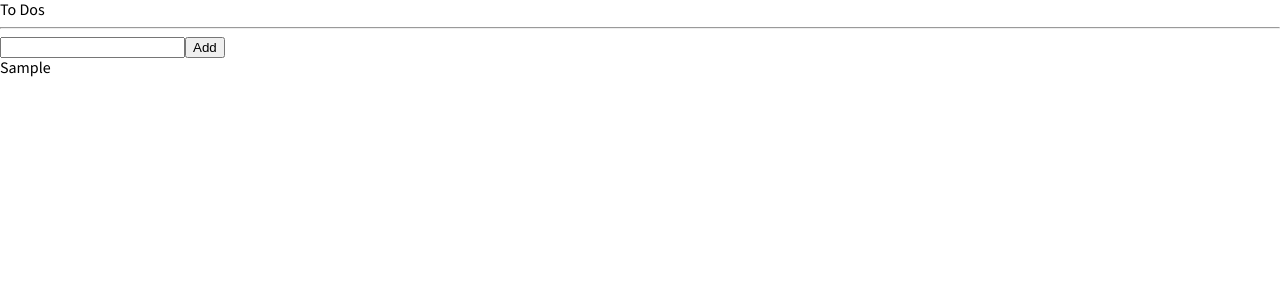
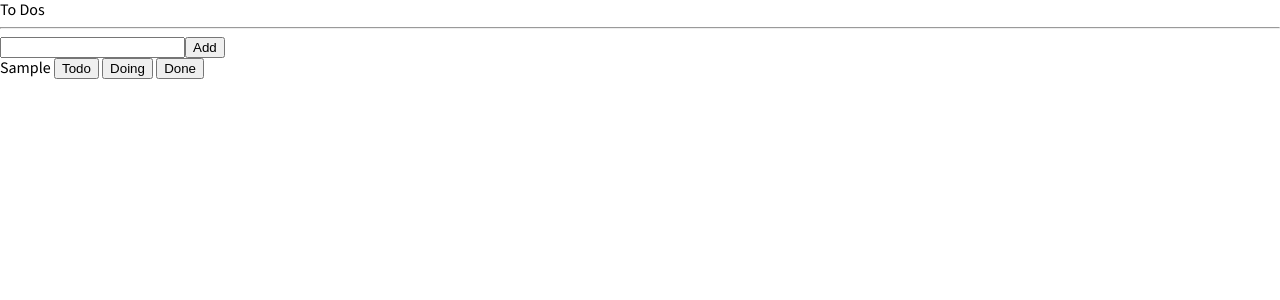
Before and after one commit to okyewon/react-masterclass, a React (Vite) app in the folder todo-list/: page / in a window 1280 px wide. Both pictures are taken after typing "Sample" into the empty fields and a click on the button "Add". Shown: the top 300 px of the page. Built offline with nearby package versions, Linux system fonts and the light colour scheme.

Commit message:
refactor: 컴포넌트 분리

```diff
--- /dev/null
+++ b/todo-list/src/CreateToDo.tsx
@@ -0,0 +1,28 @@
+import { useForm } from "react-hook-form";
+import { useSetRecoilState } from "recoil";
+import { toDoState } from "./atoms";
+
+interface IForm {
+  toDo: string;
+}
+
+function CreateToDo() {
+  const setToDos = useSetRecoilState(toDoState);
+  const { register, handleSubmit, setValue } = useForm<IForm>();
+  const handleValid = ({ toDo }: IForm) => {
+    setToDos((oldToDos) => [
+      { text: toDo, id: Date.now(), category: "TO_DO" },
+      ...oldToDos,
+    ]);
+    setValue("toDo", "");
+  };
+
+  return (
+    <form onSubmit={handleSubmit(handleValid)}>
+      <input {...register("toDo", { required: "Write a to do" })} />
+      <button>Add</button>
+    </form>
+  );
+}
+
+export default CreateToDo;
--- /dev/null
+++ b/todo-list/src/ToDo.tsx
@@ -0,0 +1,11 @@
+import { IToDo } from "./atoms";
+
+function ToDo({ text }: IToDo) {
+  return (
+    <li>
+      {text} <button>Todo</button> <button>Doing</button> <button>Done</button>
+    </li>
+  );
+}
+
+export default ToDo;
--- a/todo-list/src/TodoList.tsx
+++ b/todo-list/src/TodoList.tsx
@@ -1,43 +1,19 @@
-import { useForm } from "react-hook-form";
-import { atom, useRecoilState } from "recoil";
-
-const toDoState = atom<IToDo[]>({
-  key: "toDo",
-  default: [],
-});
-
-interface IForm {
-  toDo: string;
-}
-
-interface IToDo {
-  text: string;
-  id: number;
-  category: "TO_DO" | "DOING" | "DONE";
-}
+import { useRecoilValue } from "recoil";
+import { toDoState } from "./atoms";
+import CreateToDo from "./CreateToDo";
+import ToDo from "./ToDo";
 
 function TodoList() {
-  const [toDos, setTodos] = useRecoilState(toDoState);
-  const { register, handleSubmit, setValue } = useForm<IForm>();
-  const handleValid = ({ toDo }: IForm) => {
-    setTodos((oldToDos) => [
-      { text: toDo, id: Date.now(), category: "TO_DO" },
-      ...oldToDos,
-    ]);
-    setValue("toDo", "");
-  };
+  const toDos = useRecoilValue(toDoState);
 
   return (
     <div>
       <h1>To Dos</h1>
       <hr />
-      <form onSubmit={handleSubmit(handleValid)}>
-        <input {...register("toDo", { required: "Write a to do" })} />
-        <button>Add</button>
-      </form>
+      <CreateToDo />
       <ul>
         {toDos.map((toDo) => (
-          <li key={toDo.id}>{toDo.text}</li>
+          <ToDo key={toDo.id} {...toDo} />
         ))}
       </ul>
     </div>
--- /dev/null
+++ b/todo-list/src/atoms.tsx
@@ -0,0 +1,12 @@
+import { atom } from "recoil";
+
+export interface IToDo {
+  text: string;
+  id: number;
+  category: "TO_DO" | "DOING" | "DONE";
+}
+
+export const toDoState = atom<IToDo[]>({
+  key: "toDo",
+  default: [],
+});
```
